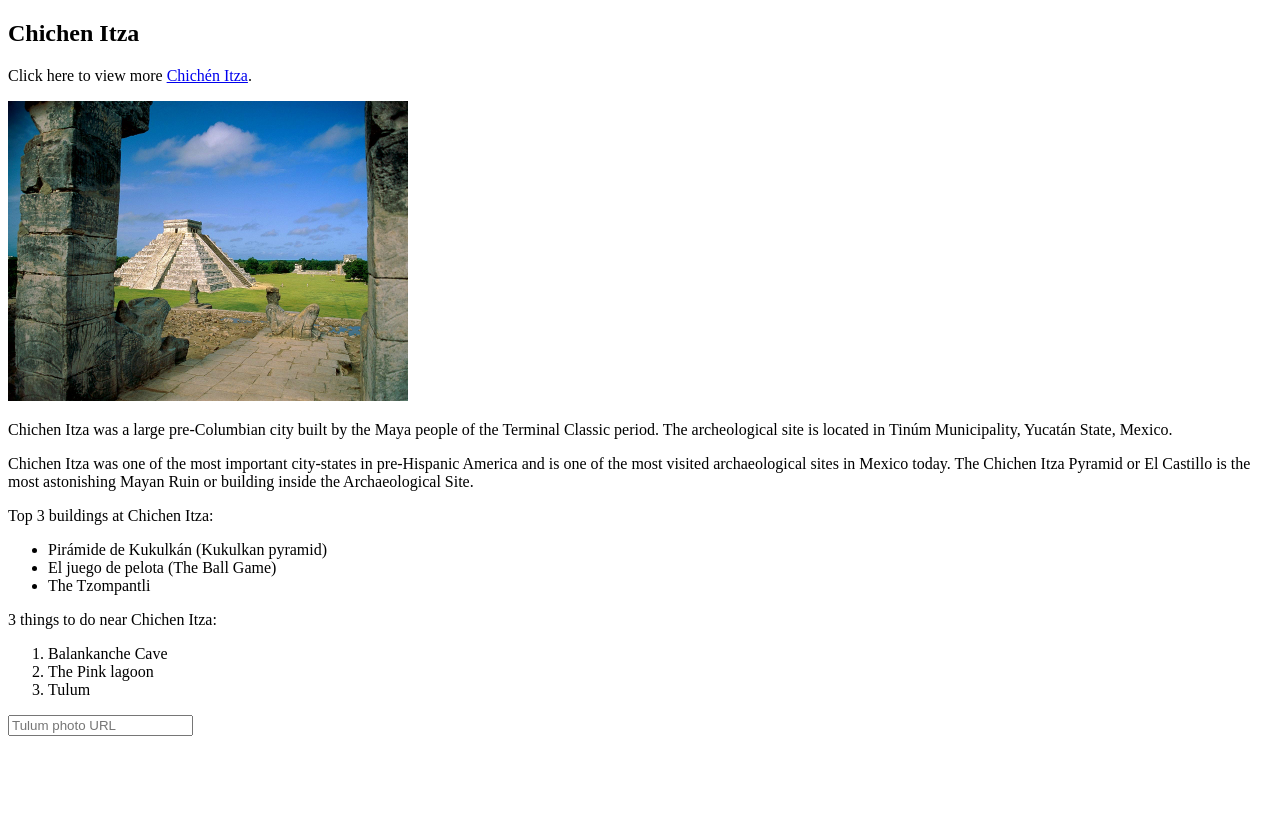
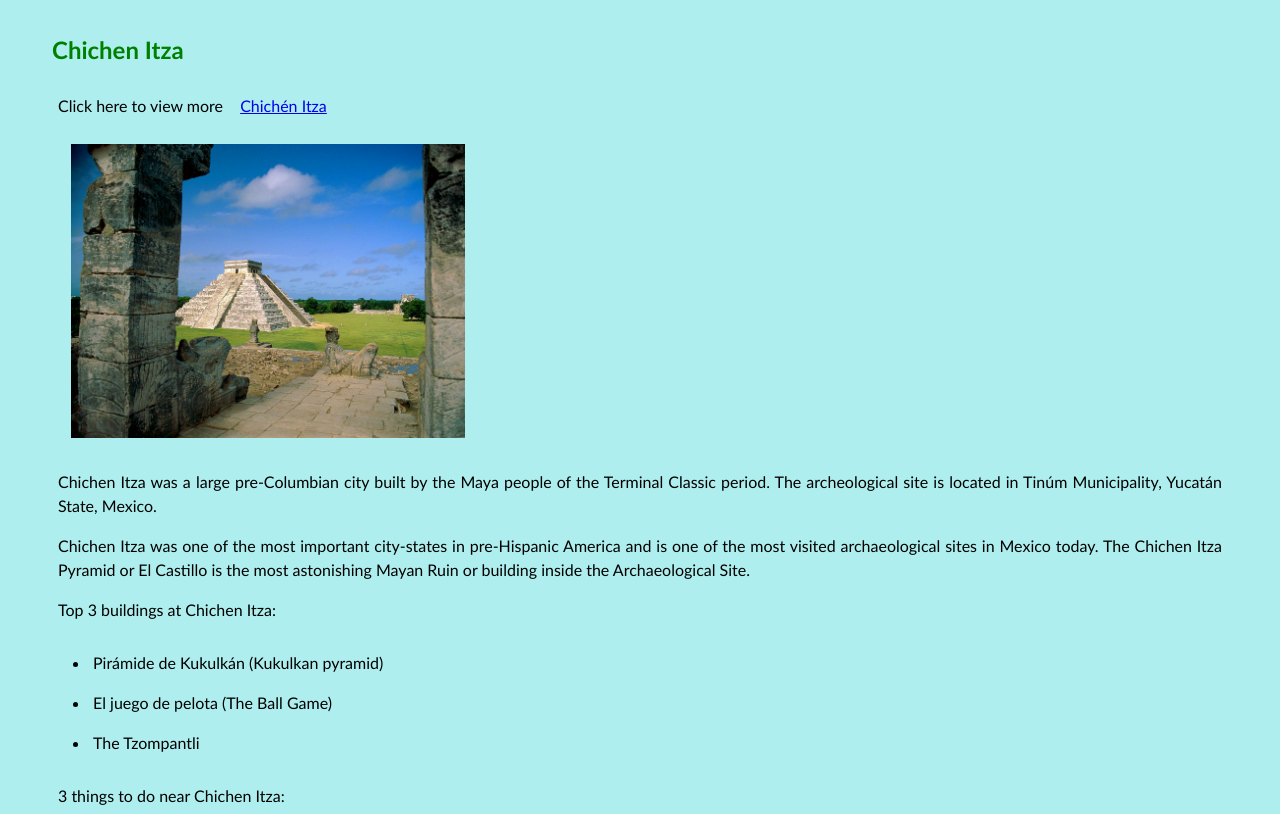
Before and after one commit to rcbcastillo/fun-home-town-htm, a plain HTML site: page index.html in a window 1280 px wide. Shown: the top 814 px of the page. Drawn offline with Linux system fonts and the light colour scheme.

Commit message:
fun kata on html and css progressed

```diff
--- a/index.css
+++ b/index.css
@@ -0,0 +1,52 @@
+* {
+    margin: 10px;;
+    padding: 3px;
+    box-sizing: border-box;
+}
+
+body {
+    background-color: paleturquoise;
+    font-family: 'Trebuchet MS', 'Lucida Sans Unicode', 'Lucida Grande', 'Lucida Sans', Arial, sans-serif;
+    font-size: 16px;
+    line-height: 1.5;
+    margin: 16px;
+}
+
+section {
+    max-width: 500px;
+    margin:auto;
+}
+
+header {
+    width: 100%;
+    text-align: center;
+}
+
+h2 {
+    color: green;
+    margin: 10px;
+    padding: 10px;
+    display: inline;
+}
+
+
+p {
+    text-align: justify;
+}
+
+ul,
+ol {
+    margin-left: 32px;
+}
+
+.element {
+    object-fit: fill;
+/*
+    object-fit: fill || contain || cover || none || scale-down;
+*/
+}
+
+.img {
+    text-align: justify;
+    display: block;
+  }
--- a/index.html
+++ b/index.html
@@ -4,12 +4,13 @@
     <meta charset="UTF-8">
     <meta http-equiv="X-UA-Compatible" content="IE=edge">
     <meta name="viewport" content="width=device-width, initial-scale=1.0">
+    <link rel="stylesheet" href="./index.css">
     <title>A historical place to visit</title>
 </head>
 <body>
     <h2>Chichen Itza</h2>
     <main>
-      <p>Click here to view more <a href="https://www.chichenitza.com/#:~:text=Chichen%20Itza%20was%20one%20of,building%20inside%20the%20Archaeological%20Site.">Chichén Itza</a>.</p>
+      <p>Click here to view more <a href="https://www.chichenitza.com/#:~:text=Chichen%20Itza%20was%20one%20of,building%20inside%20the%20Archaeological%20Site.">Chichén Itza</a></p>
 
       <a href="#"><img src="./ChichenItza.jpg" width="400" height="300" alt="Chichén Itzá. Mayan ancient site in Yucatan, Mexico"></a>
 
@@ -37,6 +38,22 @@
         <li>Tulum</li>
       </ol>
       <input type="text" placeholder="Tulum photo URL">
+      <!-- ** I have some questions when doing this
+      <section class="Links">
+        <h2>Some useful websites</h2>
+        <ol>
+            <li>
+                <a href="https://en.wikipedia.org/wiki/Chichen_Itza" target="_blank"> freeCodeCamp </a>
+            </li>
+            <li>
+                <a href="https://www.thewholeworldisaplayground.com/cenotes-tulum/" target="_blank"> Northcoders </a>
+            </li>
+            <li>
+                <a href="https://www.lonelyplanet.com/mexico/eastern-yucatan-state/attractions/grutas-de-balankanche/a/poi-sig/1159615/1330315" target="_blank"> GitHub </a>
+            </li>
+        </ol>
+      </section>
+      -->
     </main>
 </body>
 </html>
```
